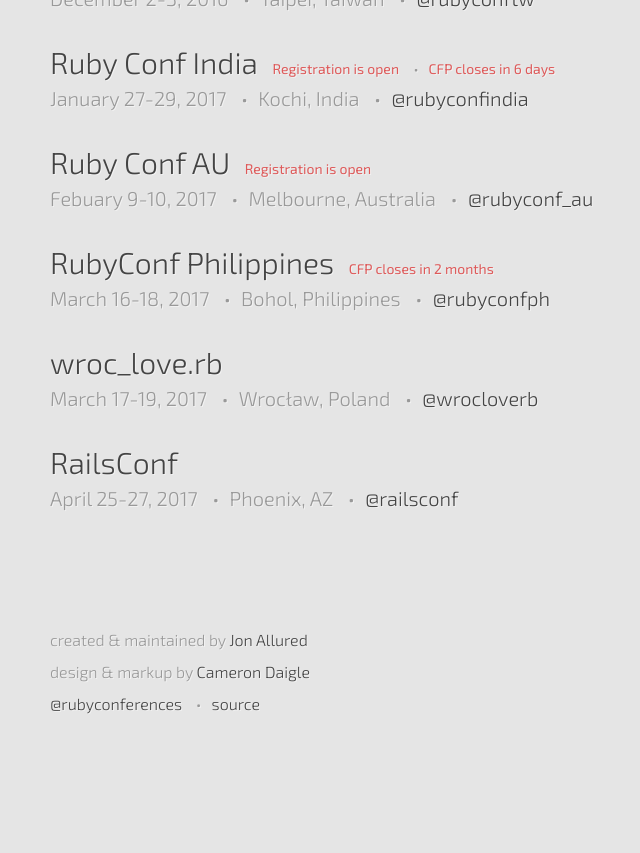
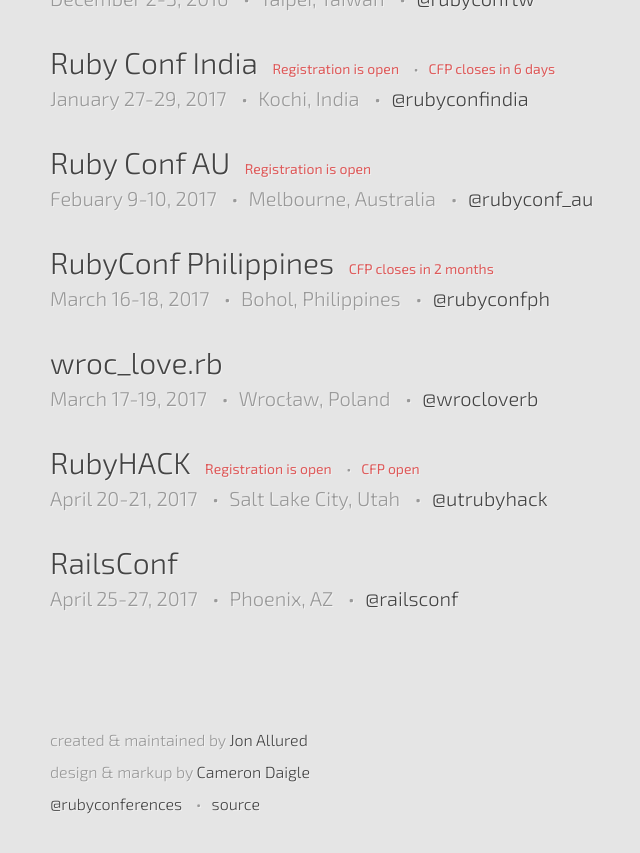
Before and after one commit to ruby-conferences/ruby-conferences.github.io, a Jekyll site: the page built from index.html, in a window 1280 px wide and 900 px high, scrolled down 1418 px. Shown: the top 853 px of the window, without its empty margins (190-830 px from the left). Built offline with Jekyll 4.4.1, drawn with Linux system fonts in a browser that asks for light colours; before the commit the page ends 2218 px from its top, so only the background shows below that.

Commit message:
Add RubyHACK 2017

```diff
--- a/_data/current.yml
+++ b/_data/current.yml
@@ -97,6 +97,14 @@
   url: http://www.wrocloverb.com/
   twitter: wrocloverb
 
+- name: RubyHACK
+  location: Salt Lake City, Utah
+  dates: "April 20-21, 2017"
+  url: http://rubyhack.com/
+  twitter: utrubyhack
+  reg_phrase: Registration is open
+  cfp_phrase: CFP open
+
 - name: RailsConf
   location: Phoenix, AZ
   dates: "April 25-27, 2017"
```
